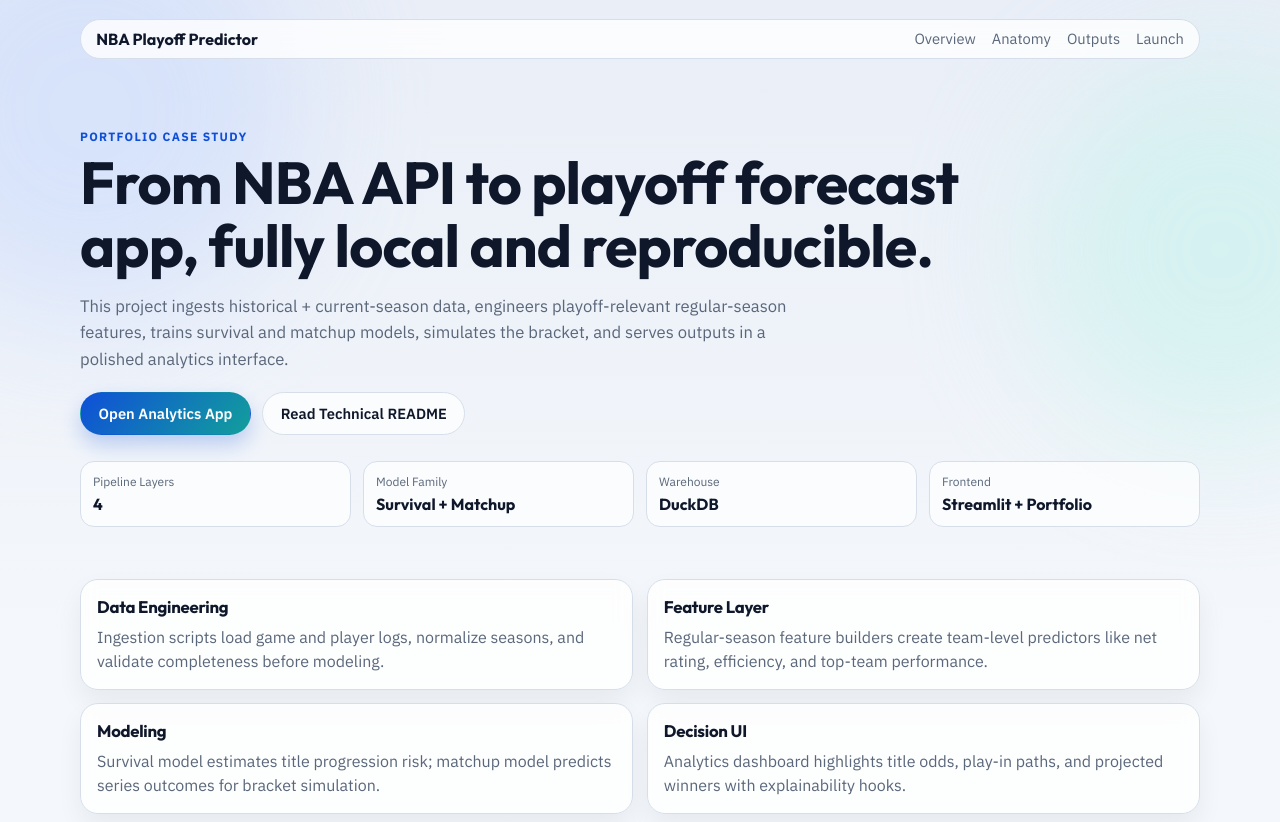
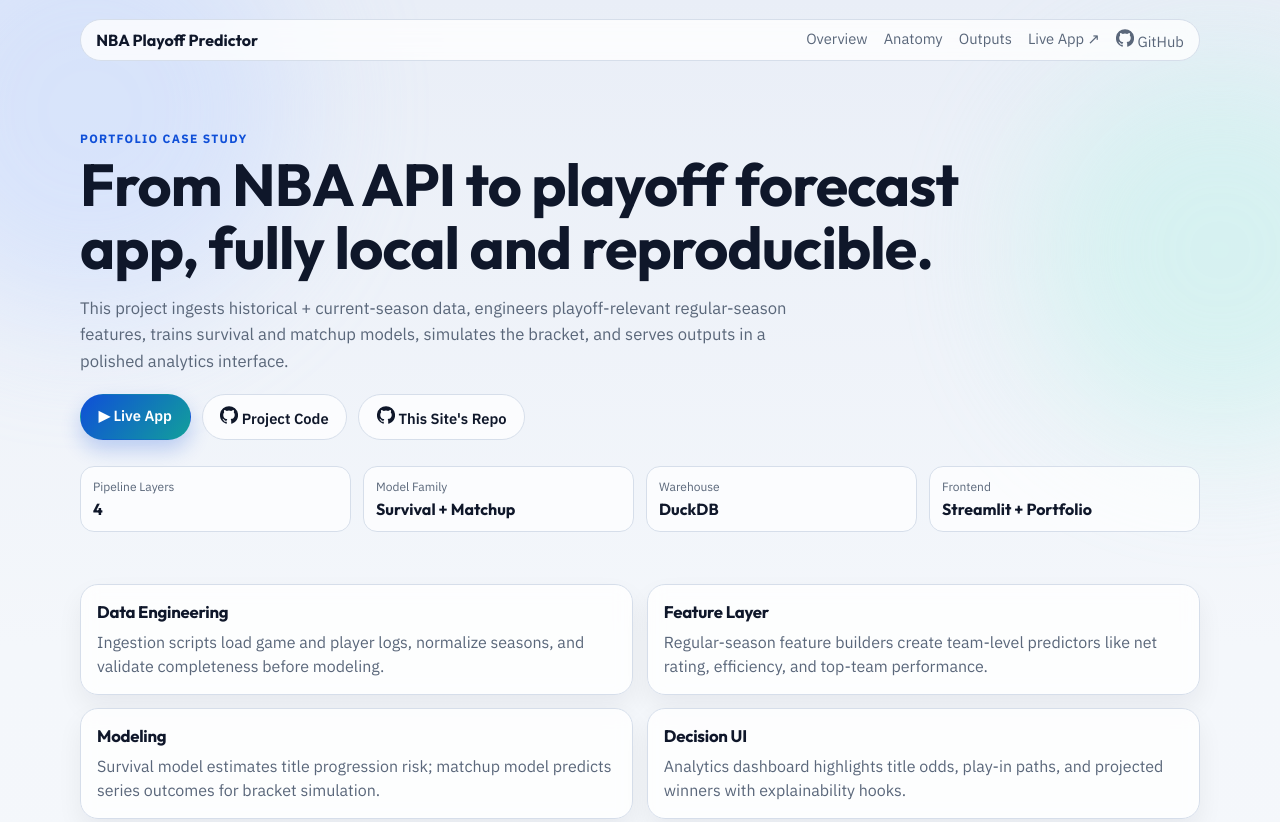
Before and after one commit to NHX87/nba-playoff-predictor, a plain HTML site: page portfolio/index.html in a window 1280 px wide. Shown: the top 822 px of the page. Drawn offline with Linux system fonts and the light colour scheme; no server answers.

Commit message:
Add live Streamlit app link to portfolio site and README
- Portfolio hero: "Live App" as primary CTA button
- Portfolio nav: "Live App ↗" link replacing the #launch anchor
- Portfolio footer: Live App link alongside repo links
- README: Live App + Portfolio Site badges at the top

App URL: https://nhx87-nba-playoff-predictor-app-main.streamlit.app

Co-Authored-By: Claude Sonnet 4.6 <noreply@anthropic.com>

```diff
--- a/portfolio/index.html
+++ b/portfolio/index.html
@@ -27,7 +27,11 @@
           <a href="#overview">Overview</a>
           <a href="#anatomy">Anatomy</a>
           <a href="#outputs">Outputs</a>
-          <a href="#launch">Launch</a>
+          <a href="https://nhx87-nba-playoff-predictor-app-main.streamlit.app" target="_blank" rel="noreferrer">Live App ↗</a>
+          <a href="https://github.com/NHX87/nba-playoff-predictor" target="_blank" rel="noreferrer" class="nav-gh">
+            <svg width="18" height="18" viewBox="0 0 24 24" fill="currentColor" aria-hidden="true"><path d="M12 .3a12 12 0 0 0-3.79 23.4c.6.1.82-.26.82-.57v-2.2c-3.34.72-4.04-1.42-4.04-1.42-.54-1.38-1.33-1.75-1.33-1.75-1.08-.74.08-.72.08-.72 1.2.08 1.83 1.23 1.83 1.23 1.06 1.82 2.79 1.3 3.47.99.1-.77.42-1.3.76-1.6-2.67-.3-5.47-1.33-5.47-5.93 0-1.31.47-2.38 1.24-3.22-.14-.3-.54-1.52.1-3.18 0 0 1-.32 3.3 1.23a11.5 11.5 0 0 1 6 0c2.28-1.55 3.29-1.23 3.29-1.23.65 1.66.24 2.88.12 3.18.77.84 1.23 1.91 1.23 3.22 0 4.61-2.81 5.63-5.48 5.92.43.37.81 1.1.81 2.22v3.29c0 .32.22.68.83.57A12 12 0 0 0 12 .3z"/></svg>
+            GitHub
+          </a>
         </nav>
       </div>
     </header>
@@ -42,8 +46,17 @@
           polished analytics interface.
         </p>
         <div class="hero-actions">
-          <a class="btn btn-primary" href="http://localhost:8501" target="_blank" rel="noreferrer">Open Analytics App</a>
-          <a class="btn btn-ghost" href="../README.md" target="_blank" rel="noreferrer">Read Technical README</a>
+          <a class="btn btn-primary" href="https://nhx87-nba-playoff-predictor-app-main.streamlit.app" target="_blank" rel="noreferrer">
+            &#9654; Live App
+          </a>
+          <a class="btn btn-ghost" href="https://github.com/NHX87/nba-playoff-predictor" target="_blank" rel="noreferrer">
+            <svg width="18" height="18" viewBox="0 0 24 24" fill="currentColor" aria-hidden="true"><path d="M12 .3a12 12 0 0 0-3.79 23.4c.6.1.82-.26.82-.57v-2.2c-3.34.72-4.04-1.42-4.04-1.42-.54-1.38-1.33-1.75-1.33-1.75-1.08-.74.08-.72.08-.72 1.2.08 1.83 1.23 1.83 1.23 1.06 1.82 2.79 1.3 3.47.99.1-.77.42-1.3.76-1.6-2.67-.3-5.47-1.33-5.47-5.93 0-1.31.47-2.38 1.24-3.22-.14-.3-.54-1.52.1-3.18 0 0 1-.32 3.3 1.23a11.5 11.5 0 0 1 6 0c2.28-1.55 3.29-1.23 3.29-1.23.65 1.66.24 2.88.12 3.18.77.84 1.23 1.91 1.23 3.22 0 4.61-2.81 5.63-5.48 5.92.43.37.81 1.1.81 2.22v3.29c0 .32.22.68.83.57A12 12 0 0 0 12 .3z"/></svg>
+            Project Code
+          </a>
+          <a class="btn btn-ghost" href="https://github.com/NHX87/nba-playoff-predictor-site" target="_blank" rel="noreferrer">
+            <svg width="18" height="18" viewBox="0 0 24 24" fill="currentColor" aria-hidden="true"><path d="M12 .3a12 12 0 0 0-3.79 23.4c.6.1.82-.26.82-.57v-2.2c-3.34.72-4.04-1.42-4.04-1.42-.54-1.38-1.33-1.75-1.33-1.75-1.08-.74.08-.72.08-.72 1.2.08 1.83 1.23 1.83 1.23 1.06 1.82 2.79 1.3 3.47.99.1-.77.42-1.3.76-1.6-2.67-.3-5.47-1.33-5.47-5.93 0-1.31.47-2.38 1.24-3.22-.14-.3-.54-1.52.1-3.18 0 0 1-.32 3.3 1.23a11.5 11.5 0 0 1 6 0c2.28-1.55 3.29-1.23 3.29-1.23.65 1.66.24 2.88.12 3.18.77.84 1.23 1.91 1.23 3.22 0 4.61-2.81 5.63-5.48 5.92.43.37.81 1.1.81 2.22v3.29c0 .32.22.68.83.57A12 12 0 0 0 12 .3z"/></svg>
+            This Site's Repo
+          </a>
         </div>
         <div class="hero-stats">
           <article>
@@ -145,8 +158,13 @@ python -m http.server
 
     <footer class="site-footer">
       <div class="container footer-wrap">
-        <p>NBA Playoff Predictor Portfolio</p>
-        <a href="../docs/ARCHITECTURE_RATIONALE.md" target="_blank" rel="noreferrer">Architecture Rationale</a>
+        <p>NBA Playoff Predictor &mdash; NHX87</p>
+        <div class="footer-links">
+          <a href="https://nhx87-nba-playoff-predictor-app-main.streamlit.app" target="_blank" rel="noreferrer">Live App</a>
+          <a href="https://github.com/NHX87/nba-playoff-predictor" target="_blank" rel="noreferrer">Project Repo</a>
+          <a href="https://github.com/NHX87/nba-playoff-predictor-site" target="_blank" rel="noreferrer">Site Repo</a>
+          <a href="https://github.com/NHX87/nba-playoff-predictor/blob/main/README.md" target="_blank" rel="noreferrer">README</a>
+        </div>
       </div>
     </footer>
 
```
Also changed, not shown: 1 other file.
